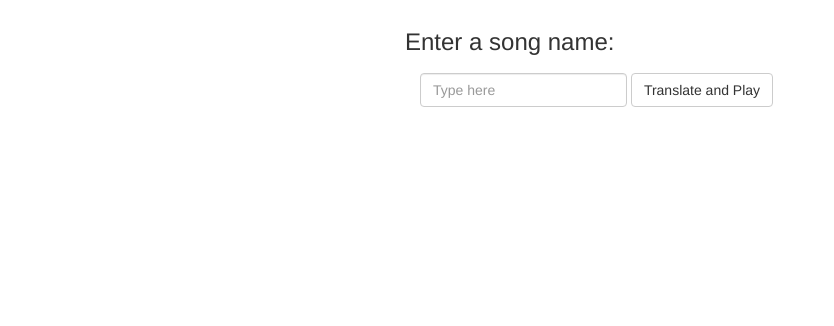
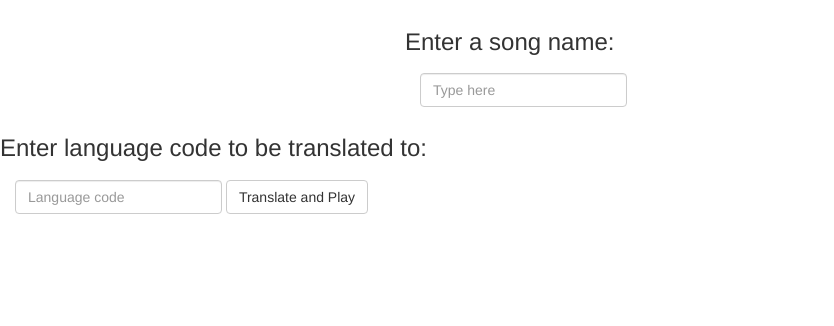
Before and after one commit to cxsong1/lango-tune_NEW, a Flask app: page / in a window 1280 px wide. Shown: the part 474-800 px from the top of the page, without its empty margins (0-834 px from the left). Run offline with Flask 2, Linux system fonts and the light colour scheme; some libraries are stand-ins or nearby versions.

Commit message:
done post mathod

```diff
--- a/src/run.py
+++ b/src/run.py
@@ -4,12 +4,16 @@ app = Flask(__name__)
 
 @app.route("/")
 def template_test():
-    return render_template('layout.html', my_string="Wheeeee!", my_list=[0,1,2,3,4,5])
+    return render_template('layout.html')
 
 @app.route("/", methods=['POST'])
 def post_song_name():
     song_name = request.form['song_name']
     return song_name
 
+def post_language_select():
+    language = request.forn['language']
+    return language
+
 if __name__ == '__main__':
     app.run(debug=True)
--- a/src/templates/layout.html
+++ b/src/templates/layout.html
@@ -21,10 +21,17 @@
           <div class="form-group">
             <input name="song_name" type="text" class="form-control" placeholder="Type here">
           </div>
-          <button type="submit" class="btn btn-default">Translate and Play</button>
         </form>
     </div>
-    <div class="container" id="google_translate_element" style="padding-top:0"></div>
+    <div>
+      <h3> Enter language code to be translated to:</h3>
+      <form method="POST" class="navbar-form navbar-left" role="search">
+        <div class="form-group">
+          <input name="language" type="text" class="form-control" placeholder="Language code">
+        </div>
+        <button type="submit" class="btn btn-default">Translate and Play</button>
+      </form>
+    </div>
 
     <script src="http://code.jquery.com/jquery-1.10.2.min.js"></script>
     <script src="http://netdna.bootstrapcdn.com/bootstrap/3.0.0/js/bootstrap.min.js"></script>
```
Also changed, not shown: src/__init__.py (+11 -1 lines).
